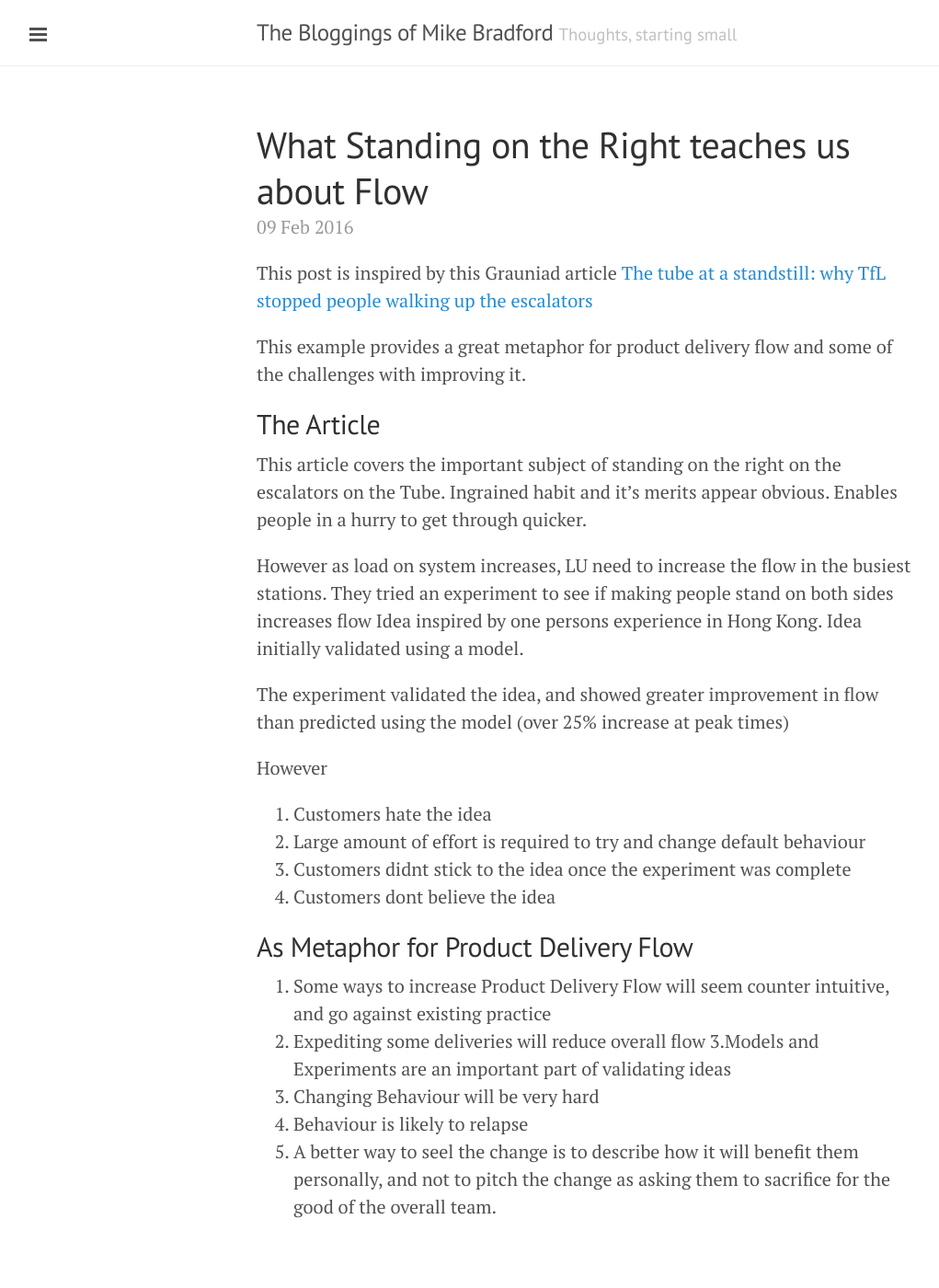
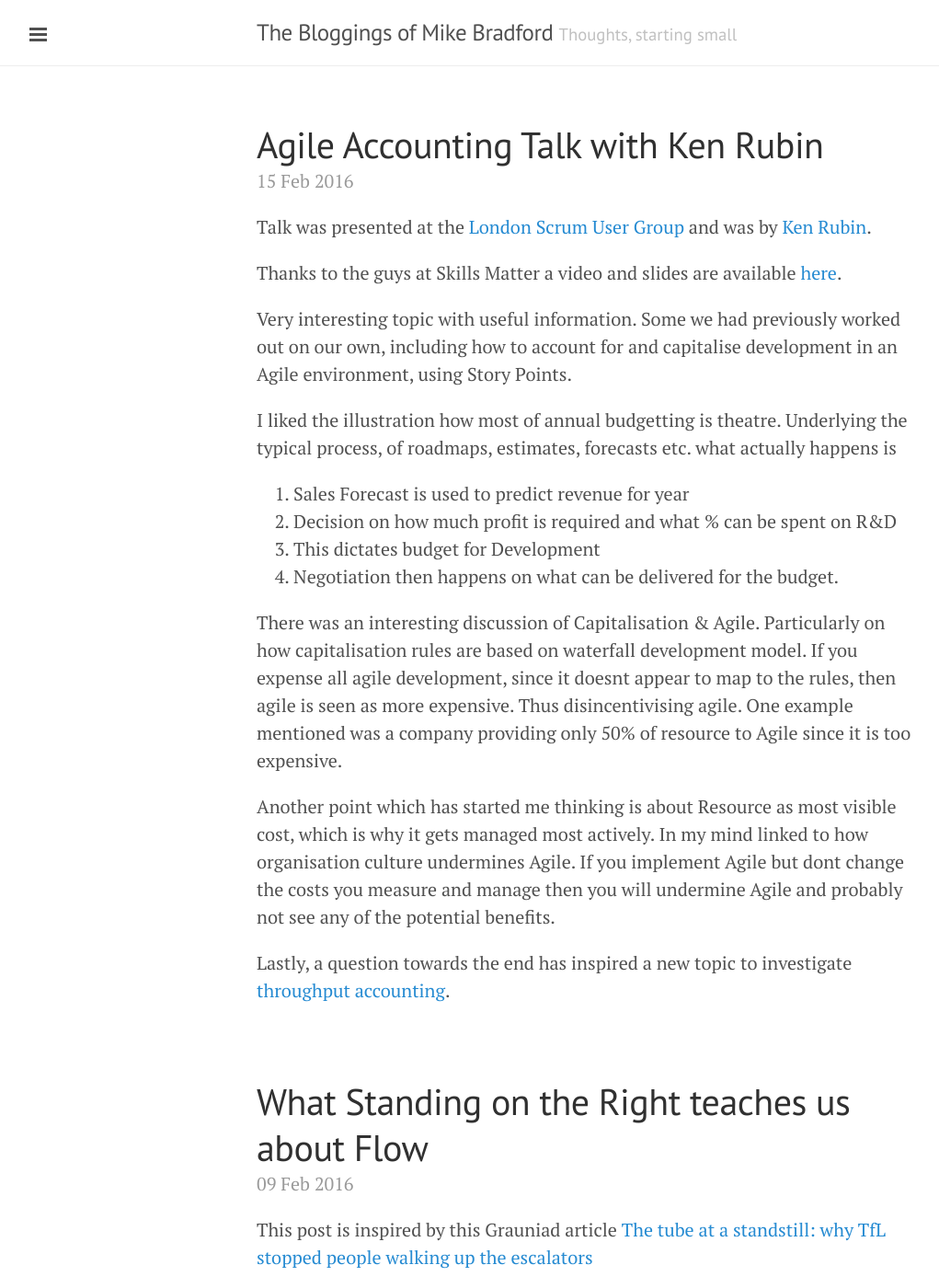
Before and after one commit to mikebradford/mikebradford.github.io, a Jekyll site: the page built from index.html, in a window 1280 px wide and 1400 px high. Shown: the whole window at 92% size, without its empty margins (1-1022 px from the left). Built offline with Jekyll 4.4.1, drawn with Linux system fonts in a browser that asks for light colours; the list of posts is cut into pages by our own code; some of the changed text lies outside the part shown.

Commit message:
Post update: Agile Accounting Talk with Ken Rubin

```diff
--- a/_posts/2016-02-15-agile-accounting-talk-with-ken-rubin.markdown
+++ b/_posts/2016-02-15-agile-accounting-talk-with-ken-rubin.markdown
@@ -9,4 +9,15 @@ Thanks to the guys at Skills Matter a video and slides are available [here](http
 
 Very interesting topic with useful information. Some we had previously worked out on our own, including how to account for and capitalise development in an Agile environment, using Story Points.
 
-I liked the illustration how most of annual budgetting is theatre.
+I liked the illustration how most of annual budgetting is theatre. Underlying the typical process, of roadmaps, estimates, forecasts etc. what actually happens is
+1. Sales Forecast is used to predict revenue for year
+2. Decision on how much profit is required and what % can be spent on R&D
+3. This dictates budget for Development
+4. Negotiation then happens on what can be delivered for the budget.
+
+There was an interesting discussion of Capitalisation & Agile. Particularly on how capitalisation rules are based on waterfall development model. If you expense all agile development, since it doesnt appear to map to the rules, then agile is seen as more expensive. Thus disincentivising agile. One example mentioned was a company providing only 50% of resource to Agile since it is too expensive.
+
+Another point which has started me thinking is about Resource as most visible cost, which is why it gets managed most actively. In my mind linked to how organisation culture undermines Agile.
+If you implement Agile but dont change the costs you measure and manage then you will undermine Agile and probably  not see any of the potential benefits.
+
+Lastly, a question towards the end has inspired a new topic to investigate [throughput accounting](https://en.wikipedia.org/wiki/Throughput_accounting).
```
Also changed, not shown: other parts of _posts/2016-02-15-agile-accounting-talk-with-ken-rubin.markdown (+1 -1 lines).
